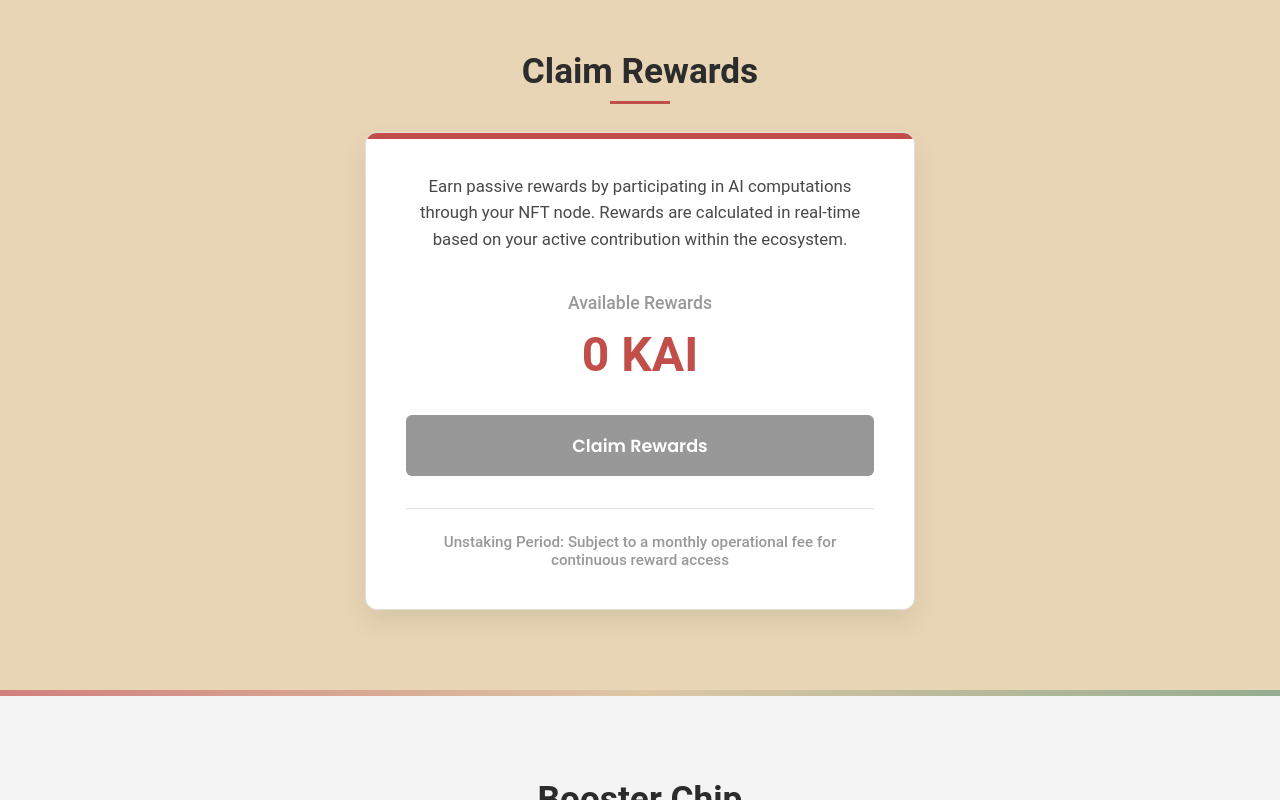
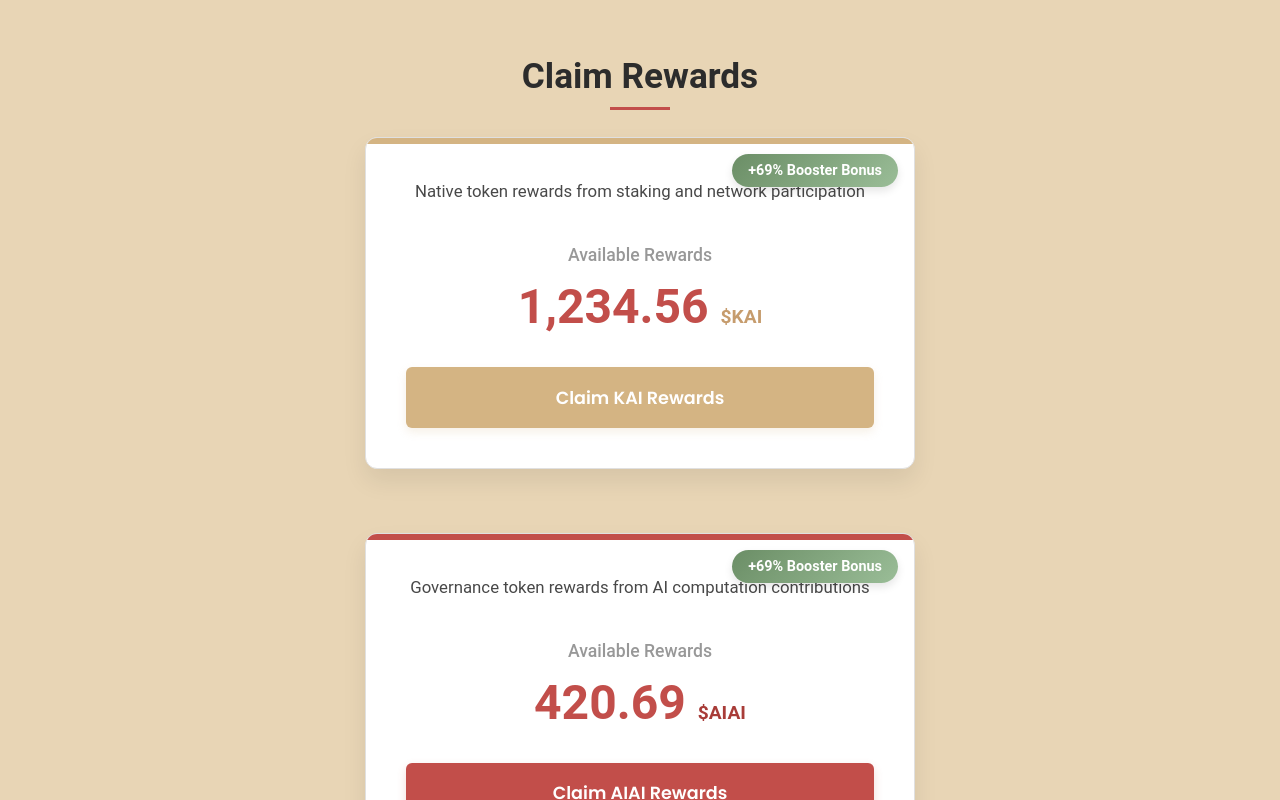
Before and after one commit to TriMinhPham/kainow-op3, a React (Create React App) app: page / in a window 1280 px wide. Shown: the part 1600-2400 px from the top of the page. Built offline with nearby package versions, Linux system fonts and the light colour scheme.

Commit message:
feat: add dual token rewards with booster bonus - Added separate KAI and AIAI reward cards - Implemented 69% booster bonus display - Updated styling for dual token system

```diff
--- a/src/components/RewardsSection.js
+++ b/src/components/RewardsSection.js
@@ -43,6 +43,7 @@ const RewardsCard = styled.div`
   position: relative;
   border: 1px solid var(--border);
   overflow: hidden;
+  margin-bottom: 2rem;
 
   &::before {
     content: '';
@@ -51,8 +52,17 @@ const RewardsCard = styled.div`
     left: 0;
     width: 100%;
     height: 6px;
-    background: var(--red);
+    background: ${props => props.variant === 'kai' ? 'var(--gold)' : 'var(--red)'};
   }
+`;
+
+const RewardsContainer = styled.div`
+  display: flex;
+  gap: 2rem;
+  flex-wrap: wrap;
+  justify-content: center;
+  max-width: 1200px;
+  margin: 0 auto;
 `;
 
 const RewardsDescription = styled.p`
@@ -80,6 +90,25 @@ const RewardsValue = styled.h3`
   font-weight: 700;
 `;
 
+const TokenLabel = styled.span`
+  font-size: 1.2rem;
+  color: ${props => props.variant === 'kai' ? 'var(--gold-dark)' : 'var(--red-dark)'};
+  font-weight: 700;
+`;
+
+const BoosterTag = styled.div`
+  position: absolute;
+  top: 1rem;
+  right: 1rem;
+  background: linear-gradient(135deg, var(--green-dark), var(--green));
+  color: white;
+  padding: 0.5rem 1rem;
+  border-radius: 20px;
+  font-size: 0.9rem;
+  font-weight: 600;
+  box-shadow: 0 4px 8px rgba(0, 0, 0, 0.1);
+`;
+
 const UnstakingInfo = styled.div`
   margin-top: 2rem;
   padding-top: 1.5rem;
@@ -90,7 +119,7 @@ const UnstakingInfo = styled.div`
 `;
 
 const ClaimButton = styled.button`
-  background-color: var(--red);
+  background-color: ${props => props.variant === 'kai' ? 'var(--gold)' : 'var(--red)'};
   color: white;
   border: none;
   border-radius: 6px;
@@ -100,12 +129,16 @@ const ClaimButton = styled.button`
   cursor: pointer;
   transition: all 0.3s ease;
   width: 100%;
-  box-shadow: 0 4px 10px rgba(194, 78, 74, 0.2);
+  box-shadow: ${props => props.variant === 'kai'
+    ? '0 4px 10px rgba(212, 180, 131, 0.2)'
+    : '0 4px 10px rgba(194, 78, 74, 0.2)'};
 
   &:hover {
-    background-color: var(--red-dark);
+    background-color: ${props => props.variant === 'kai' ? 'var(--gold-dark)' : 'var(--red-dark)'};
     transform: translateY(-3px);
-    box-shadow: 0 6px 15px rgba(194, 78, 74, 0.3);
+    box-shadow: ${props => props.variant === 'kai'
+      ? '0 6px 15px rgba(212, 180, 131, 0.3)'
+      : '0 6px 15px rgba(194, 78, 74, 0.3)'};
   }
 
   &:disabled {
@@ -129,22 +162,32 @@ export const RewardsSection = () => {
     <RewardsSectionContainer id="rewards">
       <SectionTitle>Claim Rewards</SectionTitle>
 
-      <RewardsCard>
+      <RewardsContainer>
+        {rewards.rewardTypes.map((reward) => (
+          <RewardsCard key={reward.id} variant={reward.token.toLowerCase()}>
+            <BoosterTag>+{reward.boosterBonus} Booster Bonus</BoosterTag>
+
             <RewardsDescription>
-          {rewards.claimDescription}
+              {reward.description}
             </RewardsDescription>
 
             <RewardsInfo>
               <RewardsLabel>Available Rewards</RewardsLabel>
-          <RewardsValue>0 KAI</RewardsValue>
+              <RewardsValue>
+                {reward.amount} <TokenLabel variant={reward.token.toLowerCase()}>${reward.token}</TokenLabel>
+              </RewardsValue>
             </RewardsInfo>
 
-        <ClaimButton disabled>Claim Rewards</ClaimButton>
+            <ClaimButton variant={reward.token.toLowerCase()}>
+              Claim {reward.token} Rewards
+            </ClaimButton>
+          </RewardsCard>
+        ))}
+      </RewardsContainer>
 
       <UnstakingInfo>
-          Unstaking Period: {rewards.unstakingPeriod}
+        {rewards.unstakingPeriod}
       </UnstakingInfo>
-      </RewardsCard>
     </RewardsSectionContainer>
   );
 };
```
Also changed, not shown: public/web_content.txt. Lines whose indentation alone changed are shown as unchanged.
